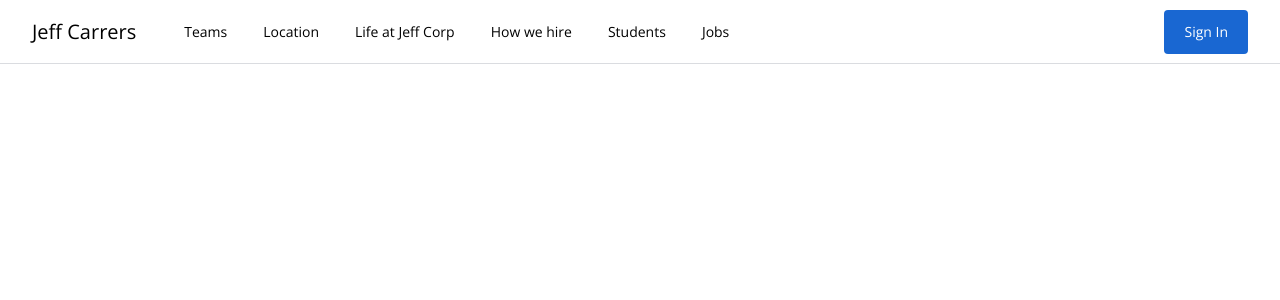
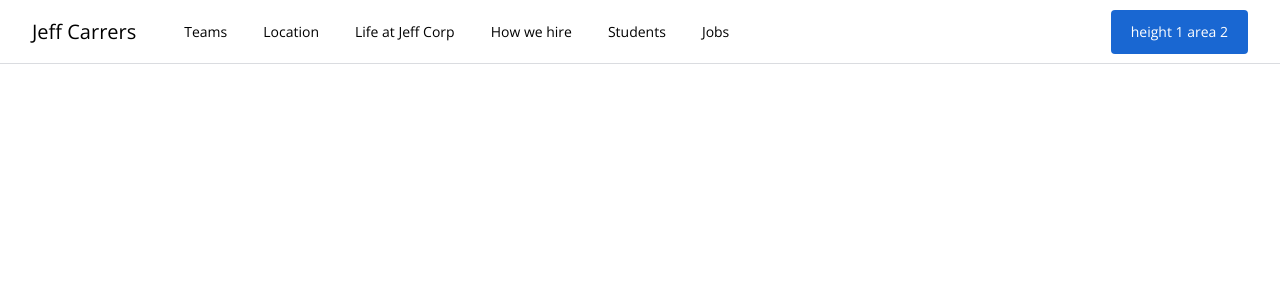
Before and after one commit to jeffersonfreitas-dev/job-search-vue, a Vue app: page / in a window 1280 px wide. Shown: the top 300 px of the page. Built offline with nearby package versions, Linux system fonts and the light colour scheme.

Commit message:
Computed properties

```diff
--- a/src/components/ActionButton.vue
+++ b/src/components/ActionButton.vue
@@ -1,9 +1,41 @@
 <template>
-  <button class="rounded border-0 px-5 py-3 font-medium text-white bg-brand-blue-1 hover:shadow-blue">Sign In</button>
+  <button :class="{ primary }" @click="doubleHeight" >height {{ height }} area {{ area }}</button>
 </template>
 
 <script>
 export default {
-  name: "ActionButton"
+  name: "ActionButton",
+  methods: {
+    handleClick(event) {
+    },
+    doubleHeight() {
+      this.height = this.height *2;
+    }
+  },
+  props: ["title"],
+  data() {
+    return {
+      primary: true,
+      height: 1,
+      width: 2
+    }
+  },
+  computed: {
+    area() {
+      return this.height * this.width;
+    }
+  }
 }
 </script>
+
+<style scoped>
+button {
+  @apply rounded px-5 py-3 font-medium hover:shadow-blue;
+}
+
+.primary {
+  @apply border-0 bg-brand-blue-1 text-white;
+}
+
+.secondary {}
+</style>
--- a/src/components/MainNav.vue
+++ b/src/components/MainNav.vue
@@ -12,7 +12,8 @@
           </ul>
         </nav>
         <div class="ml-auto flex h-full items-center">
-          <action-button />
+          <profile-image v-if="isLoggedIn" />
+          <action-button v-else title="Sign in" />
         </div>
       </div>
     </div>
@@ -21,11 +22,11 @@
 
 <script>
 import ActionButton from "@/components/ActionButton.vue";
-
+import ProfileImage from "@/components/ProfileImage.vue";
 export default {
   name: "MainNav",
   components: {
-    ActionButton
+    ActionButton, ProfileImage
   },
   data() {
     return {
@@ -38,8 +39,13 @@ export default {
         "How we hire",
         "Students",
         "Jobs",
-      ]
-
+      ],
+      isLoggedIn: false
+    }
+  },
+  methods: {
+    loginUser() {
+      this.isLoggedIn = true;
     }
   }
 }
--- /dev/null
+++ b/src/components/ProfileImage.vue
@@ -0,0 +1,14 @@
+<template>
+  <img :src="imageLink" alt="Profile image" class="h-8 w-8 rounded-3xl object-contain">
+</template>
+
+<script>
+export default {
+  name: "ProfileImage",
+  data() {
+    return {
+      imageLink: "https://www.pngitem.com/pimgs/m/487-4876417_link-head-png-toon-lin-gace-png-transparent.png"
+    }
+  }
+}
+</script>
```
